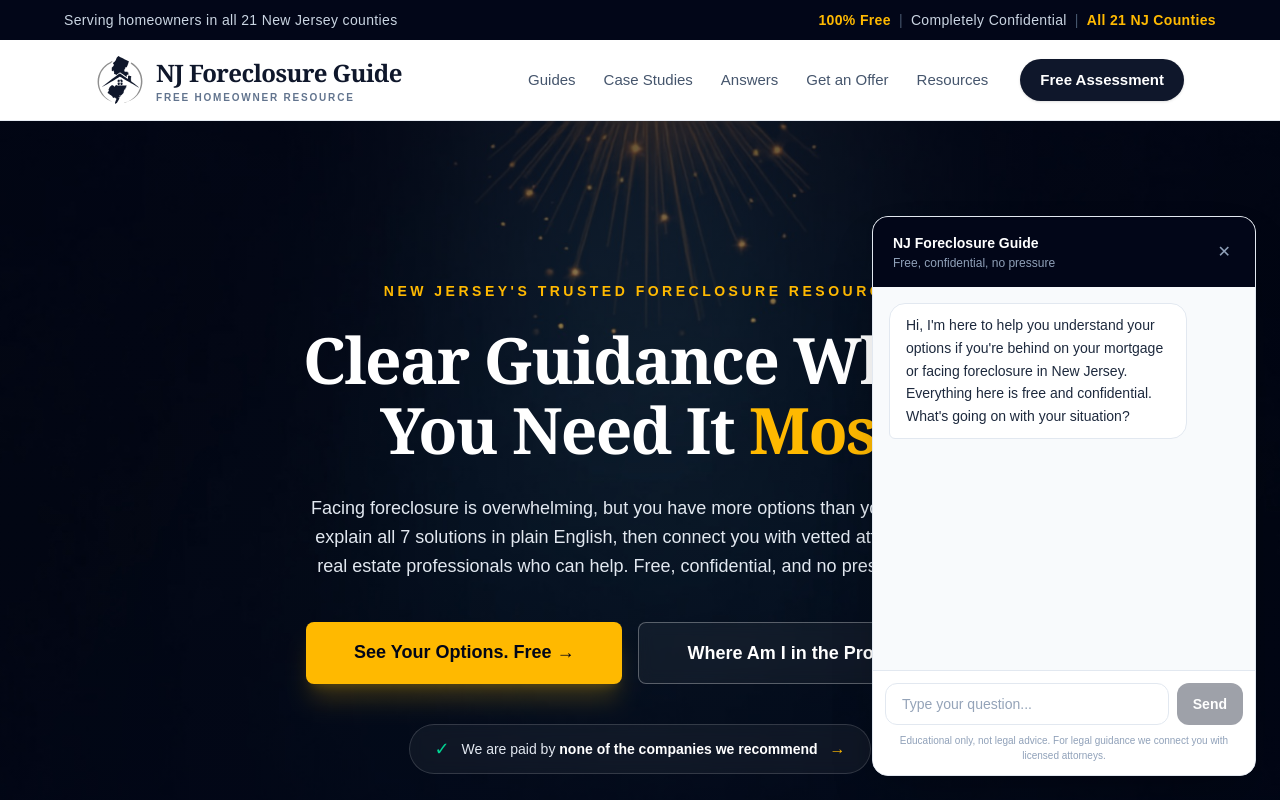
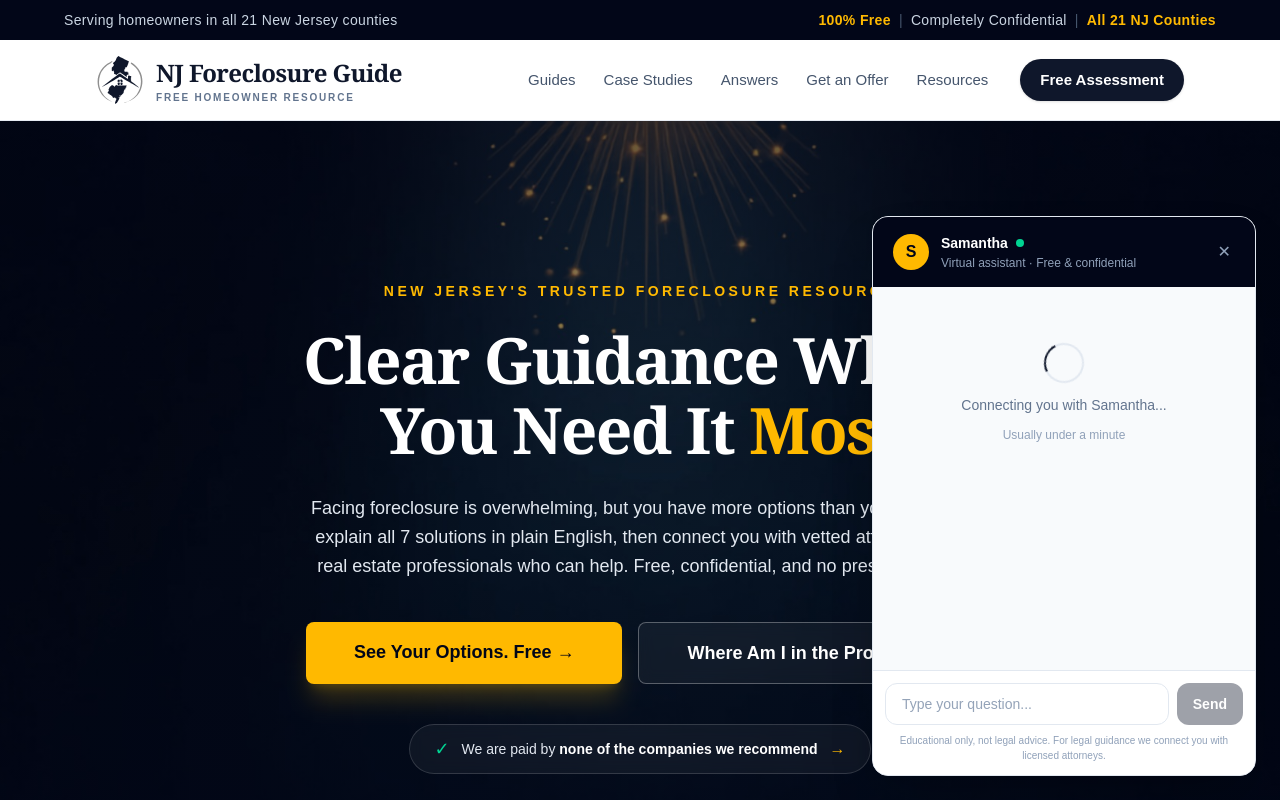
Before and after one commit to iguberuk-prog/njforeclosure-guide, a Next.js app: page / in a window 1280 px wide. Both pictures are taken after a click on the button "Questions? Talk to us". Shown: the top 800 px of the page. Built offline with nearby package versions, Linux system fonts and the light colour scheme.

Commit message:
Chat: Samantha persona (honestly labeled virtual assistant), 15s connect beat, paced replies

```diff
--- a/app/components/ChatWidget.tsx
+++ b/app/components/ChatWidget.tsx
@@ -7,10 +7,18 @@ interface Msg {
   content: string;
 }
 
+// The wait before Samantha joins, and the minimum time any reply takes to
+// appear. Instant answers read as robotic; a short human pace reads as care.
+// Honesty line we do not cross: Samantha is labeled a virtual assistant in
+// the header, the welcome and the AI itself, and the connect message says we
+// are connecting to HER, never that visitors are waiting for a human agent.
+const CONNECT_DELAY_MS = 15000;
+const MIN_REPLY_MS = 4000;
+
 const WELCOME: Msg = {
   role: 'assistant',
   content:
-    "Hi, I'm here to help you understand your options if you're behind on your mortgage or facing foreclosure in New Jersey. Everything here is free and confidential. What's going on with your situation?",
+    "Hi, I'm Samantha, the virtual assistant here at NJ Foreclosure Guide. I help New Jersey homeowners figure out their options when they're behind on the mortgage or facing foreclosure, and everything here is free and confidential. What's going on with your situation?",
 };
 
 const EMAIL_RE = /[\w.+-]+@[\w-]+\.[\w.-]{2,}/;
@@ -41,12 +49,26 @@ function buildTranscript(messages: Msg[]): string {
 
 export default function ChatWidget() {
   const [open, setOpen] = useState(false);
-  const [messages, setMessages] = useState<Msg[]>([WELCOME]);
+  const [messages, setMessages] = useState<Msg[]>([]);
+  const [connecting, setConnecting] = useState(false);
   const [input, setInput] = useState('');
   const [loading, setLoading] = useState(false);
   const [unavailable, setUnavailable] = useState(false);
   const bottomRef = useRef<HTMLDivElement>(null);
   const lastSubmittedCount = useRef(0);
+  const connectedOnce = useRef(false);
+
+  // First open: a short "connecting" beat before Samantha's welcome appears.
+  const handleOpen = () => {
+    setOpen(true);
+    if (connectedOnce.current) return;
+    connectedOnce.current = true;
+    setConnecting(true);
+    setTimeout(() => {
+      setConnecting(false);
+      setMessages([WELCOME]);
+    }, CONNECT_DELAY_MS);
+  };
 
   useEffect(() => {
     bottomRef.current?.scrollIntoView({ behavior: 'smooth' });
@@ -85,7 +107,7 @@ export default function ChatWidget() {
 
   const send = async () => {
     const text = input.trim();
-    if (!text || loading) return;
+    if (!text || loading || connecting) return;
     const next: Msg[] = [...messages, { role: 'user', content: text }];
     setMessages(next);
     setInput('');
@@ -93,6 +115,11 @@ export default function ChatWidget() {
 
     const controller = new AbortController();
     const timer = setTimeout(() => controller.abort(), 35000);
+    const startedAt = Date.now();
+    const pace = async () => {
+      const remaining = MIN_REPLY_MS - (Date.now() - startedAt);
+      if (remaining > 0) await new Promise((r) => setTimeout(r, remaining));
+    };
 
     try {
       const res = await fetch('/api/ai-intake', {
@@ -102,6 +129,7 @@ export default function ChatWidget() {
         signal: controller.signal,
       });
       const data = await res.json();
+      await pace();
       if (data.reply) {
         const withReply: Msg[] = [...next, { role: 'assistant', content: data.reply }];
         setMessages(withReply);
@@ -120,6 +148,7 @@ export default function ChatWidget() {
         ]);
       }
     } catch {
+      await pace();
       setUnavailable(true);
       setMessages([
         ...next,
@@ -140,7 +169,7 @@ export default function ChatWidget() {
       {/* Floating button */}
       {!open && (
         <button
-          onClick={() => setOpen(true)}
+          onClick={handleOpen}
           className="fixed bottom-6 right-6 z-50 bg-slate-900 text-white rounded-full shadow-2xl px-6 py-4 font-semibold text-sm hover:bg-slate-800 transition flex items-center gap-2 border border-amber-400/40"
           aria-label="Open chat"
         >
@@ -154,9 +183,17 @@ export default function ChatWidget() {
         <div className="fixed bottom-6 right-6 z-50 w-[calc(100vw-3rem)] sm:w-96 bg-white rounded-2xl shadow-2xl border border-slate-200 flex flex-col overflow-hidden" style={{ height: 'min(560px, calc(100vh - 6rem))' }}>
           {/* Header */}
           <div className="bg-slate-950 text-white px-5 py-4 flex items-center justify-between">
-            <div>
-              <p className="font-bold text-sm">NJ Foreclosure Guide</p>
-              <p className="text-slate-400 text-xs mt-0.5">Free, confidential, no pressure</p>
+            <div className="flex items-center gap-3">
+              <div className="w-9 h-9 rounded-full bg-amber-400 text-slate-950 flex items-center justify-center font-bold">
+                S
+              </div>
+              <div>
+                <p className="font-bold text-sm flex items-center gap-2">
+                  Samantha
+                  <span className="w-2 h-2 rounded-full bg-emerald-400"></span>
+                </p>
+                <p className="text-slate-400 text-xs mt-0.5">Virtual assistant · Free &amp; confidential</p>
+              </div>
             </div>
             <button onClick={handleClose} className="text-slate-400 hover:text-white transition p-1" aria-label="Close chat">
               ✕
@@ -178,10 +215,17 @@ export default function ChatWidget() {
                 </div>
               </div>
             ))}
+            {connecting && (
+              <div className="flex flex-col items-center justify-center gap-3 py-10 text-center">
+                <div className="w-10 h-10 rounded-full border-2 border-slate-200 border-t-slate-900 animate-spin"></div>
+                <p className="text-sm text-slate-500">Connecting you with Samantha...</p>
+                <p className="text-xs text-slate-400">Usually under a minute</p>
+              </div>
+            )}
             {loading && (
               <div className="flex justify-start">
                 <div className="bg-white border border-slate-200 px-4 py-2.5 rounded-2xl rounded-bl-md text-sm text-slate-400">
-                  Typing...
+                  Samantha is typing...
                 </div>
               </div>
             )}
@@ -211,7 +255,7 @@ export default function ChatWidget() {
               />
               <button
                 onClick={send}
-                disabled={loading || !input.trim()}
+                disabled={loading || connecting || !input.trim()}
                 className="bg-slate-900 text-white px-4 py-2.5 rounded-xl font-semibold text-sm hover:bg-slate-800 transition disabled:opacity-40"
               >
                 Send
```
Also changed, not shown: 1 other file (tests, documents, lock files or other folders).
